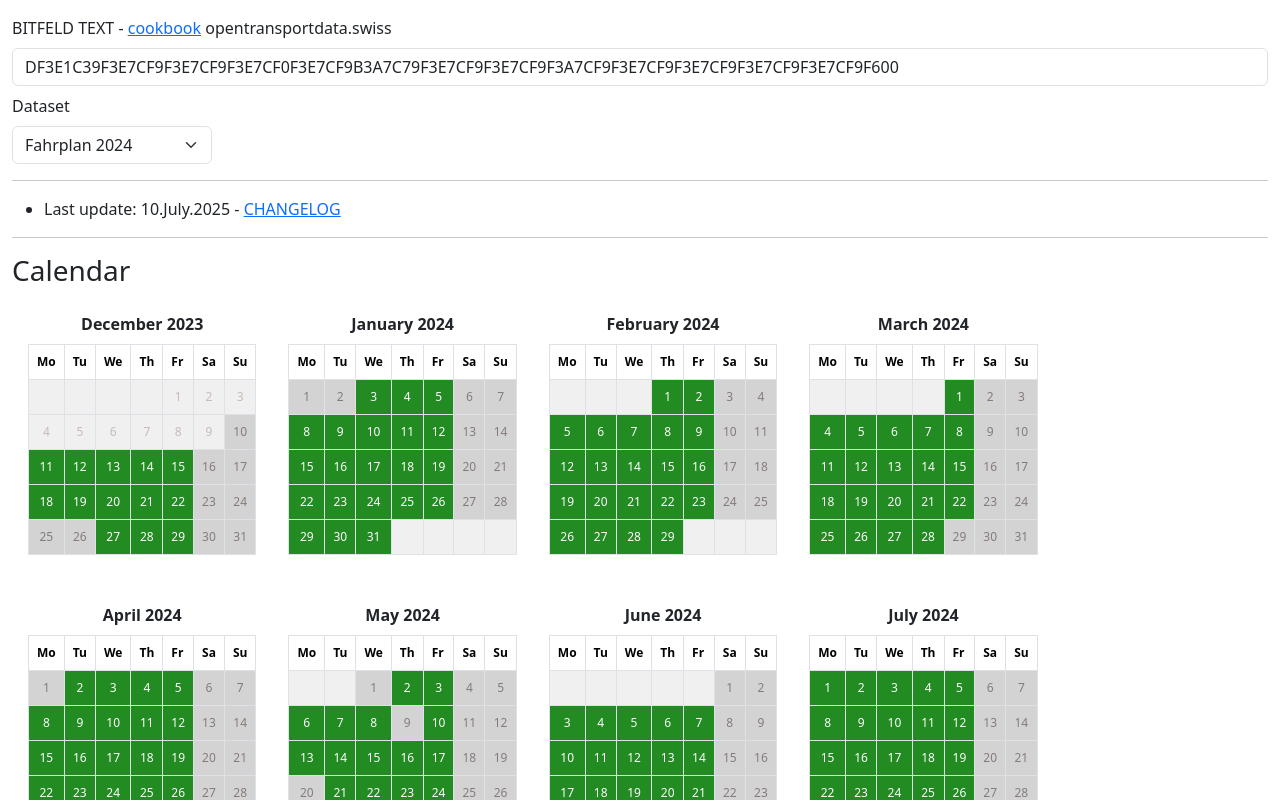
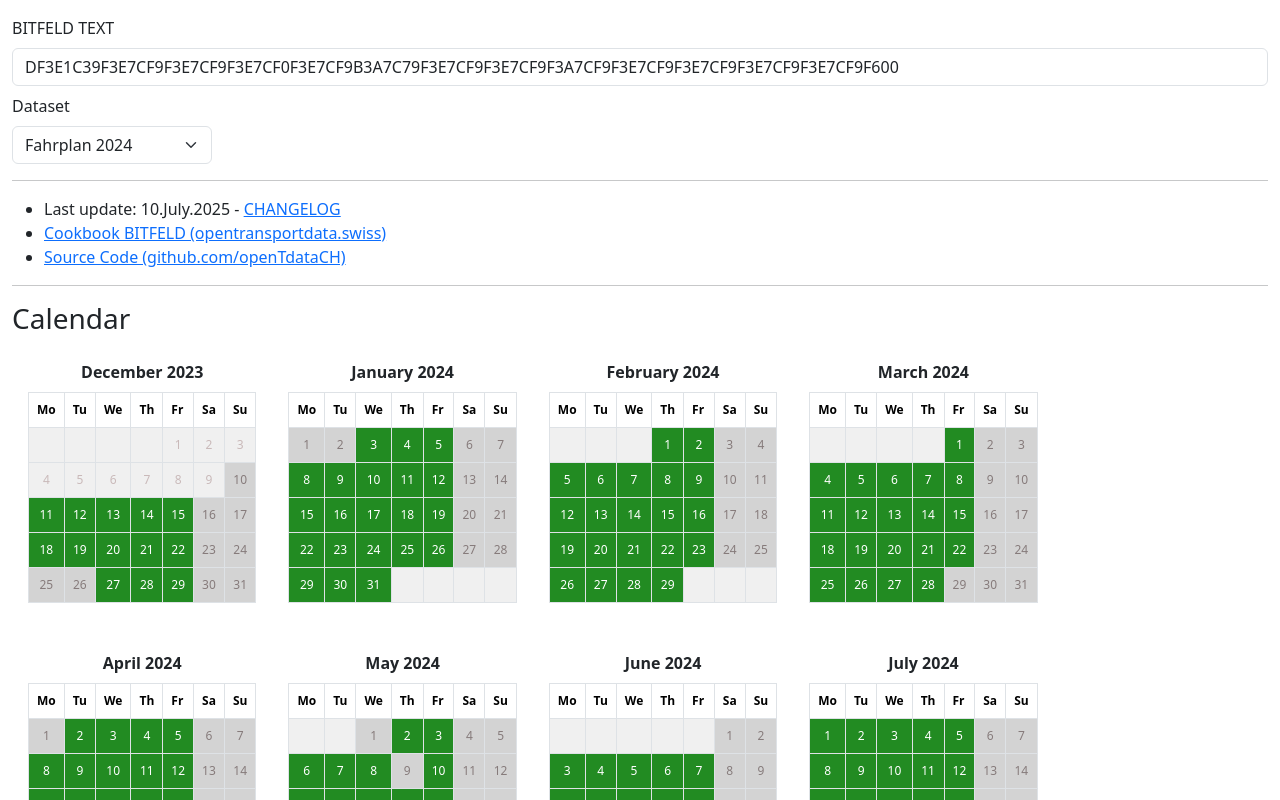
Before and after one commit to openTdataCH/OJP-Showcase, an Angular app in the folder apps/bitfeld-viz/: page / in a window 1280 px wide. Shown: the top 800 px of the page. Built offline with nearby package versions, Linux system fonts and the light colour scheme.

Commit message:
Updates resources

```diff
--- a/apps/bitfeld-viz/src/app/app.component.html
+++ b/apps/bitfeld-viz/src/app/app.component.html
@@ -1,7 +1,7 @@
 <div class="container-fluid mt-3">
   <div>
     <div class="mb-2">
-      <label for="bitfeldData" class="form-label">BITFELD TEXT</label> - <a href="https://opentransportdata.swiss/de/cookbook/timetable-cookbook/hafas-rohdaten-format-hrdf/#BITFELD" target="_blank">cookbook</a> opentransportdata.swiss
+      <label for="bitfeldData" class="form-label">BITFELD TEXT </label>
       <input class="form-control" id="bitfeldData" [formControl]="bitfeldData" />
     </div>
     <div class="mb-3" style="width: 200px;">
@@ -14,6 +14,8 @@
     <div class="mb-2">
       <ul>
         <li>Last update: 10.July.2025 - <a href="https://github.com/openTdataCH/OJP-Showcase/tree/develop/apps/bitfeld-viz/CHANGELOG.md">CHANGELOG</a></li>
+        <li><a href="https://opentransportdata.swiss/de/cookbook/timetable-cookbook/hafas-rohdaten-format-hrdf/#BITFELD" target="_blank">Cookbook BITFELD (opentransportdata.swiss)</a></li>
+        <li><a href="https://github.com/openTdataCH/OJP-Showcase/tree/develop/apps/bitfeld-viz" target="_blank">Source Code (github.com/openTdataCH)</a></li>
       </ul>
     </div>
   </div>
```
